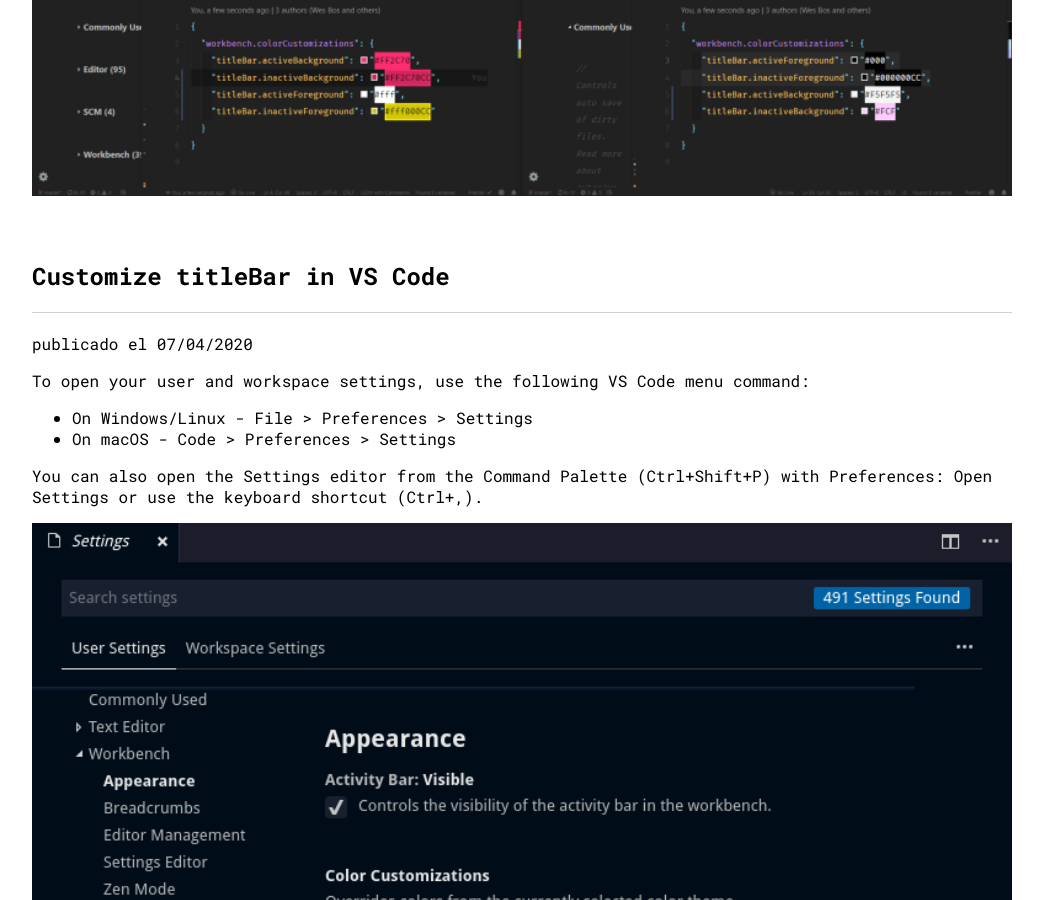
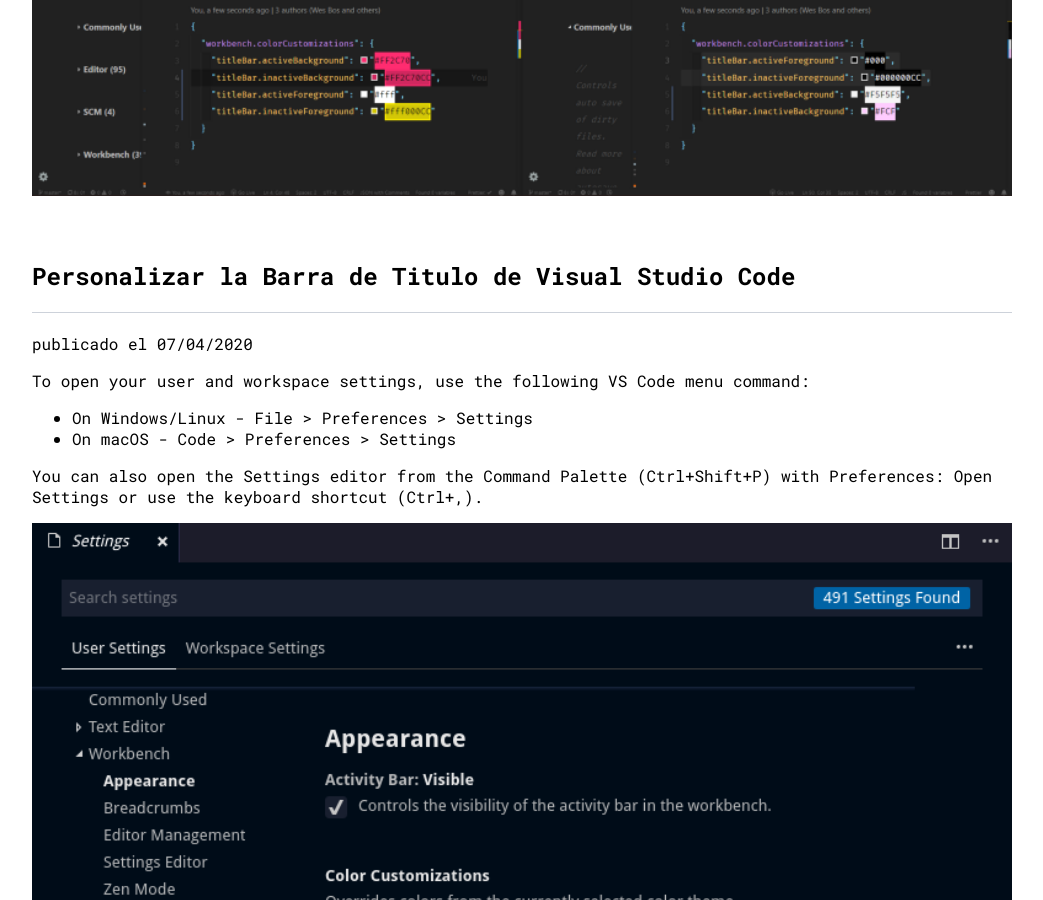
Before and after one commit to ismaeldevmw/runcoding, a Jekyll site: the page built from _posts/2020-04-07-customize-titlebar-in-vs-code.md, in a window 1280 px wide and 900 px high, scrolled down 494 px. Shown: the whole window, without its empty margins (118-1161 px from the left). Built offline with Jekyll 4.4.1, drawn with Linux system fonts in a browser that asks for light colours.

Commit message:
Update Blog “2020-04-07-customize-titlebar-in-vs-code”

```diff
--- a/_posts/2020-04-07-customize-titlebar-in-vs-code.md
+++ b/_posts/2020-04-07-customize-titlebar-in-vs-code.md
@@ -1,12 +1,12 @@
 ---
 layout: blog
-permalink: '/:title'
-title: Customize titleBar in VS Code
+permalink: /:title
+title: Personalizar la Barra de Titulo de Visual Studio Code
 tags:
   - vscode
 date: 2020-04-07T11:13:16.177Z
 thumbnail: /assets/images/uploads/titlebar-customized.png
-toc: 'false'
+toc: "false"
 ---
 To open your user and workspace settings, use the following VS Code menu command:
 
```
